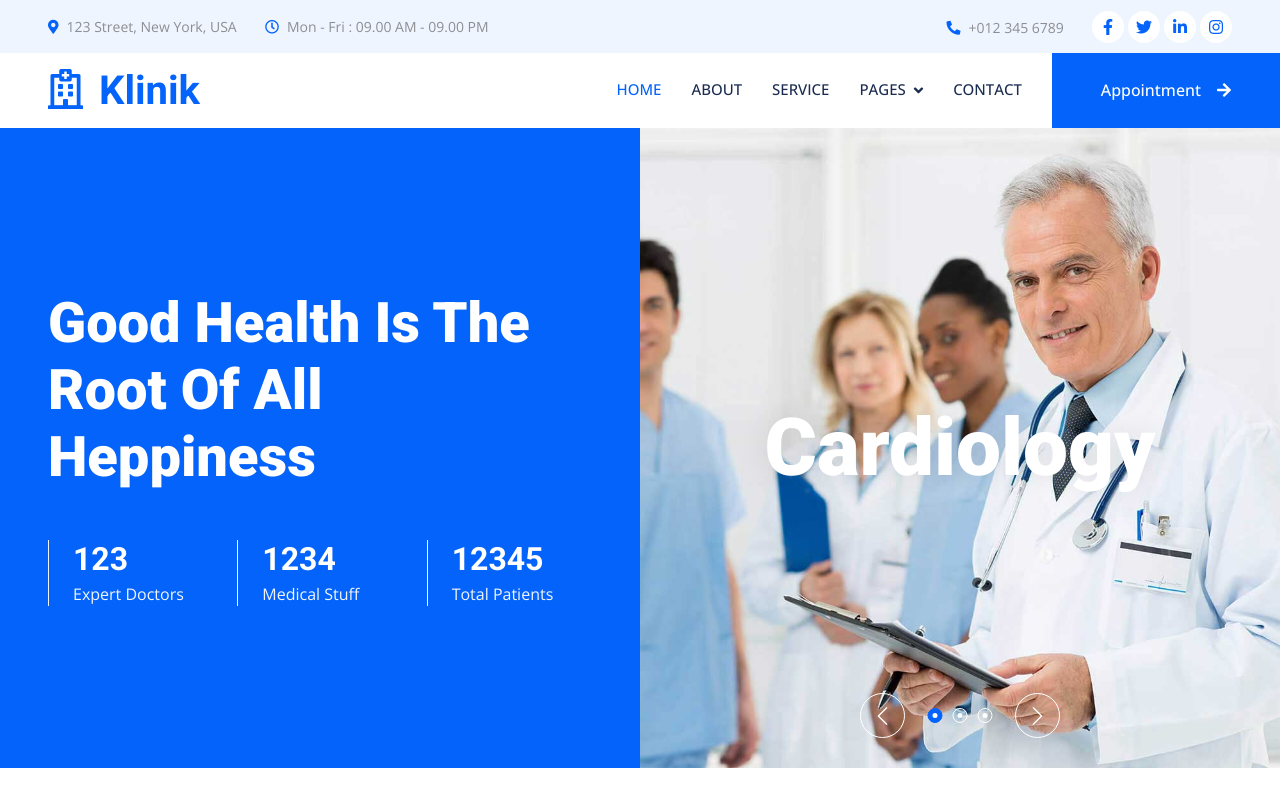
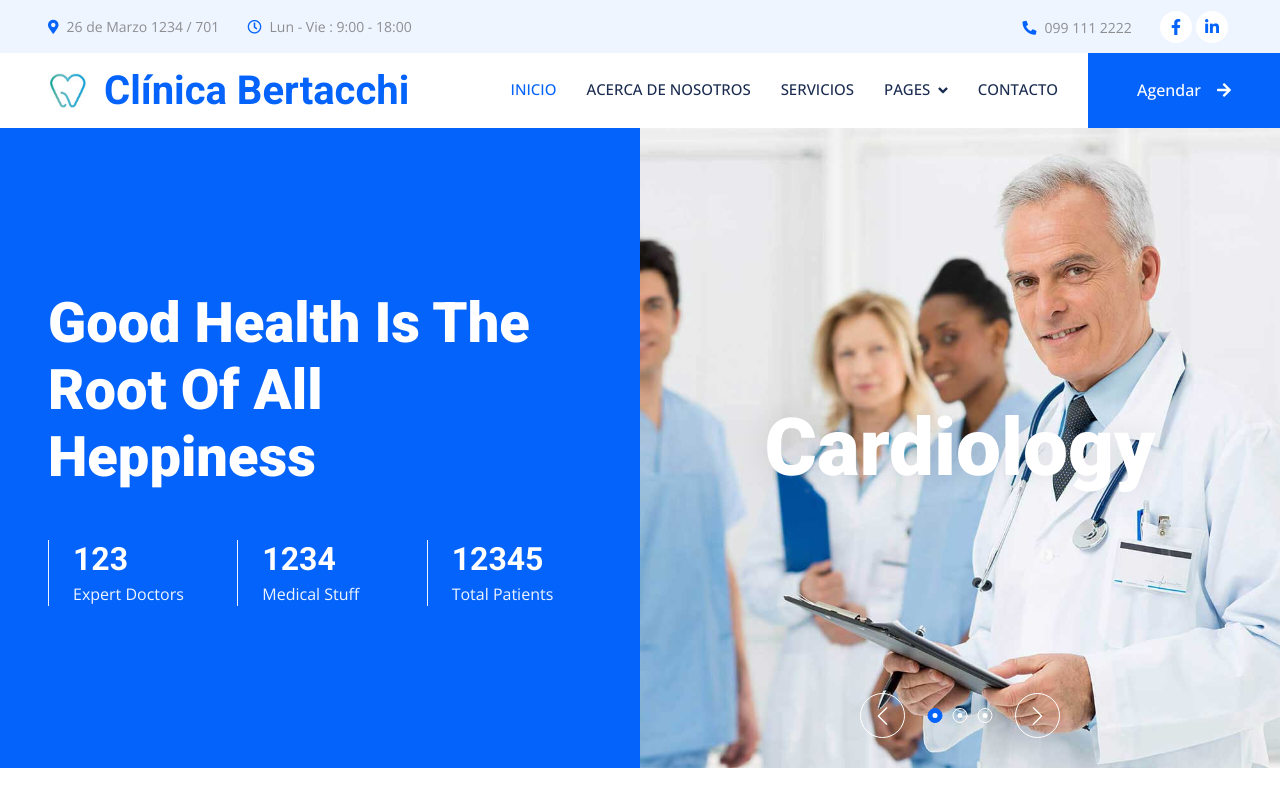
Before and after one commit to mantismind/clinicabertacchi.com.uy, a plain HTML site: page index.html in a window 1280 px wide. Shown: the top 800 px of the page. Drawn offline with nearby package versions, Linux system fonts and the light colour scheme.

Commit message:
primeros cambios

```diff
--- a/index.html
+++ b/index.html
@@ -3,13 +3,13 @@
 
 <head>
     <meta charset="utf-8">
-    <title>Klinik - Clinic Website Template</title>
+    <title>Clínica Bertacchi - Odontología</title>
     <meta content="width=device-width, initial-scale=1.0" name="viewport">
     <meta content="" name="keywords">
     <meta content="" name="description">
 
     <!-- Favicon -->
-    <link href="img/favicon.ico" rel="icon">
+    <link rel="icon" type="image/x-icon" href="favicon.ico">
 
     <!-- Google Web Fonts -->
     <link rel="preconnect" href="https://fonts.googleapis.com">
@@ -36,7 +36,7 @@
     <!-- Spinner Start -->
     <div id="spinner" class="show bg-white position-fixed translate-middle w-100 vh-100 top-50 start-50 d-flex align-items-center justify-content-center">
         <div class="spinner-grow text-primary" style="width: 3rem; height: 3rem;" role="status">
-            <span class="sr-only">Loading...</span>
+            <span class="sr-only">Cargando...</span>
         </div>
     </div>
     <!-- Spinner End -->
@@ -48,23 +48,23 @@
             <div class="col-lg-7 px-5 text-start">
                 <div class="h-100 d-inline-flex align-items-center py-3 me-4">
                     <small class="fa fa-map-marker-alt text-primary me-2"></small>
-                    <small>123 Street, New York, USA</small>
+                    <small>26 de Marzo 1234 / 701</small>
                 </div>
                 <div class="h-100 d-inline-flex align-items-center py-3">
                     <small class="far fa-clock text-primary me-2"></small>
-                    <small>Mon - Fri : 09.00 AM - 09.00 PM</small>
+                    <small>Lun - Vie : 9:00 - 18:00</small>
                 </div>
             </div>
             <div class="col-lg-5 px-5 text-end">
                 <div class="h-100 d-inline-flex align-items-center py-3 me-4">
                     <small class="fa fa-phone-alt text-primary me-2"></small>
-                    <small>+012 345 6789</small>
+                    <small>099 111 2222</small>
                 </div>
                 <div class="h-100 d-inline-flex align-items-center">
-                    <a class="btn btn-sm-square rounded-circle bg-white text-primary me-1" href=""><i class="fab fa-facebook-f"></i></a>
-                    <a class="btn btn-sm-square rounded-circle bg-white text-primary me-1" href=""><i class="fab fa-twitter"></i></a>
-                    <a class="btn btn-sm-square rounded-circle bg-white text-primary me-1" href=""><i class="fab fa-linkedin-in"></i></a>
-                    <a class="btn btn-sm-square rounded-circle bg-white text-primary me-0" href=""><i class="fab fa-instagram"></i></a>
+                    <a class="btn btn-sm-square rounded-circle bg-white text-primary me-1" href="https://www.facebook.com/drdiegobertacchi/"><i class="fab fa-facebook-f"></i></a>
+                    <!-- <a class="btn btn-sm-square rounded-circle bg-white text-primary me-1" href=""><i class="fab fa-twitter"></i></a> -->
+                    <a class="btn btn-sm-square rounded-circle bg-white text-primary me-1" href="https://www.linkedin.com/in/diego-bertacchi/"><i class="fab fa-linkedin-in"></i></a>
+                    <!-- <a class="btn btn-sm-square rounded-circle bg-white text-primary me-0" href=""><i class="fab fa-instagram"></i></a> -->
                 </div>
             </div>
         </div>
@@ -75,16 +75,16 @@
     <!-- Navbar Start -->
     <nav class="navbar navbar-expand-lg bg-white navbar-light sticky-top p-0 wow fadeIn" data-wow-delay="0.1s">
         <a href="index.html" class="navbar-brand d-flex align-items-center px-4 px-lg-5">
-            <h1 class="m-0 text-primary"><i class="far fa-hospital me-3"></i>Klinik</h1>
+            <h1 class="m-0 text-primary"><i class="far me-3"><img src="img/logo.png" width="40" height="40" /></i>Clínica Bertacchi</h1>
         </a>
         <button type="button" class="navbar-toggler me-4" data-bs-toggle="collapse" data-bs-target="#navbarCollapse">
             <span class="navbar-toggler-icon"></span>
         </button>
         <div class="collapse navbar-collapse" id="navbarCollapse">
             <div class="navbar-nav ms-auto p-4 p-lg-0">
-                <a href="index.html" class="nav-item nav-link active">Home</a>
-                <a href="about.html" class="nav-item nav-link">About</a>
-                <a href="service.html" class="nav-item nav-link">Service</a>
+                <a href="index.html" class="nav-item nav-link active">Inicio</a>
+                <a href="about.html" class="nav-item nav-link">Acerca de nosotros</a>
+                <a href="service.html" class="nav-item nav-link">Servicios</a>
                 <div class="nav-item dropdown">
                     <a href="#" class="nav-link dropdown-toggle" data-bs-toggle="dropdown">Pages</a>
                     <div class="dropdown-menu rounded-0 rounded-bottom m-0">
@@ -95,9 +95,9 @@
                         <a href="404.html" class="dropdown-item">404 Page</a>
                     </div>
                 </div>
-                <a href="contact.html" class="nav-item nav-link">Contact</a>
+                <a href="contact.html" class="nav-item nav-link">Contacto</a>
             </div>
-            <a href="" class="btn btn-primary rounded-0 py-4 px-lg-5 d-none d-lg-block">Appointment<i class="fa fa-arrow-right ms-3"></i></a>
+            <a href="" class="btn btn-primary rounded-0 py-4 px-lg-5 d-none d-lg-block">Agendar<i class="fa fa-arrow-right ms-3"></i></a>
         </div>
     </nav>
     <!-- Navbar End -->
@@ -523,10 +523,10 @@
         <div class="container py-5">
             <div class="row g-5">
                 <div class="col-lg-3 col-md-6">
-                    <h5 class="text-light mb-4">Address</h5>
-                    <p class="mb-2"><i class="fa fa-map-marker-alt me-3"></i>123 Street, New York, USA</p>
-                    <p class="mb-2"><i class="fa fa-phone-alt me-3"></i>+012 345 67890</p>
-                    <p class="mb-2"><i class="fa fa-envelope me-3"></i>info@example.com</p>
+                    <h5 class="text-light mb-4">Dirección</h5>
+                    <p class="mb-2"><i class="fa fa-map-marker-alt me-3"></i>26 de Marzo 1234 / 701</p>
+                    <p class="mb-2"><i class="fa fa-phone-alt me-3"></i>099 111 2222</p>
+                    <p class="mb-2"><i class="fa fa-envelope me-3"></i>hola@clinicabertacchi.com.uy</p>
                     <div class="d-flex pt-2">
                         <a class="btn btn-outline-light btn-social rounded-circle" href=""><i class="fab fa-twitter"></i></a>
                         <a class="btn btn-outline-light btn-social rounded-circle" href=""><i class="fab fa-facebook-f"></i></a>
@@ -564,7 +564,7 @@
             <div class="copyright">
                 <div class="row">
                     <div class="col-md-6 text-center text-md-start mb-3 mb-md-0">
-                        &copy; <a class="border-bottom" href="#">Your Site Name</a>, All Right Reserved.
+                        &copy; <a class="border-bottom" href="#">Clínica Bertacchi</a>
                     </div>
                     <div class="col-md-6 text-center text-md-end">
                         <!--/*** This template is free as long as you keep the footer author’s credit link/attribution link/backlink. If you'd like to use the template without the footer author’s credit link/attribution link/backlink, you can purchase the Credit Removal License from "https://htmlcodex.com/credit-removal". Thank you for your support. ***/-->
```
Also changed, not shown: favicon.ico (added), img/logo.png (added), 1 other file.
